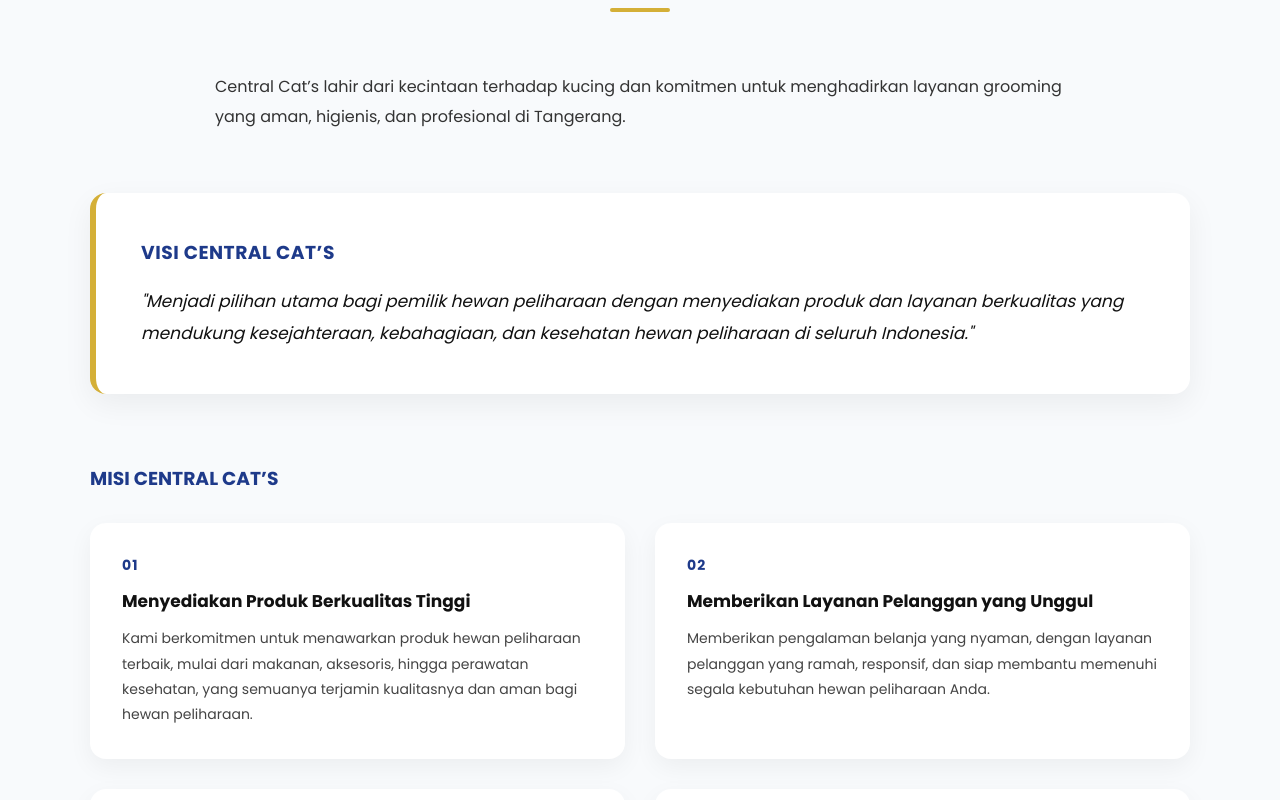
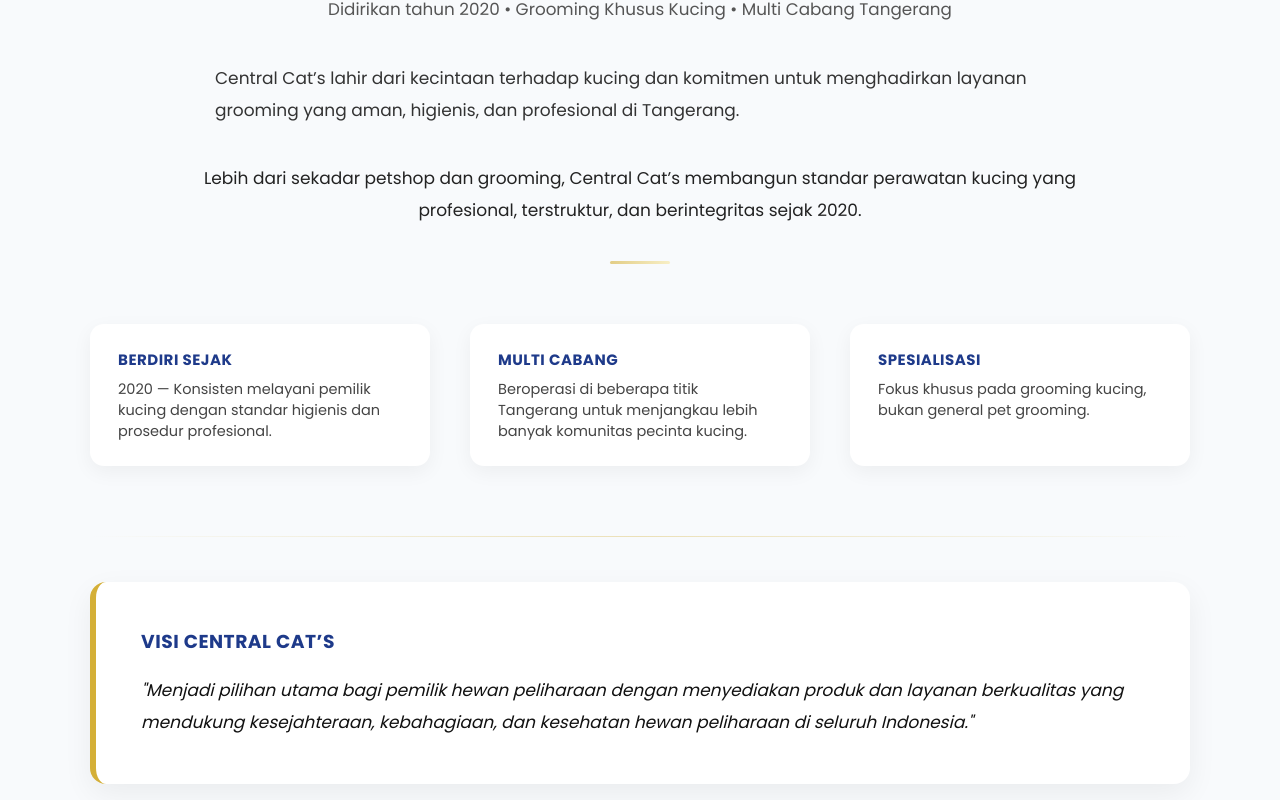
Before and after one commit to centralcatgrooming-svg/centralcats, a plain HTML site: page tentang.html in a window 1280 px wide. Shown: the part 238-1038 px from the top of the page. Drawn offline with Linux system fonts and the light colour scheme.

Commit message:
Update tentang.html

```diff
--- a/tentang.html
+++ b/tentang.html
@@ -25,9 +25,9 @@
 .mobile-menu a{color:white;text-decoration:none;font-size:18px;font-weight:600;}
 .overlay{position:fixed;top:0;left:0;width:100%;height:100vh;background:rgba(0,0,0,0.45);display:none;z-index:998;}
 .overlay.active{display:block;}
-.section{padding:90px 5% 100px;text-align:center;background:#f8fafc;}
-.corp-container{max-width:1100px;margin:60px auto 0;text-align:left;}
-.corp-intro{max-width:850px;margin:0 auto 60px;font-size:16px;line-height:1.9;color:#333;}
+.section{padding:70px 5% 80px;text-align:center;background:#f8fafc;}
+.corp-container{max-width:1100px;margin:40px auto 0;text-align:left;}
+.corp-intro{max-width:850px;margin:0 auto 35px;font-size:16px;line-height:1.9;color:#333;}
 .vision-box{position:relative;background:#ffffff;padding:45px;border-radius:16px;box-shadow:0 10px 30px rgba(0,0,0,0.06);border-left:6px solid var(--accent);margin-bottom:70px;transition:all .35s cubic-bezier(.4,0,.2,1);cursor:pointer;overflow:hidden;}
 .vision-box::after{content:"";position:absolute;bottom:0;left:0;width:0;height:3px;background:linear-gradient(90deg,var(--accent),#f7e7a1);transition:width .35s ease;}
 .vision-box:hover::after{width:100%;}
@@ -68,7 +68,7 @@
   align-items:center;
   justify-content:center;
   z-index:2000;
-  animation:logoFadeOut 1.8s ease forwards;
+  animation:logoFadeOut 2.3s ease forwards;
 }
 
 .logo-intro img{
@@ -84,15 +84,42 @@
 
 @keyframes logoFadeOut{
   0%{opacity:1;}
-  75%{opacity:1;}
+  80%{opacity:1;}
   100%{opacity:0;visibility:hidden;}
 }
-  10%{opacity:1;}
-  30%{transform:translate(75vw,0vh) scale(.7) rotate(-4deg);}
-  55%{transform:translate(40vw,15vh) scale(.85) rotate(2deg);}
-  80%{transform:translate(10vw,25vh) scale(.7) rotate(6deg);}
-  100%{transform:translate(-20vw,35vh) scale(.5) rotate(8deg);opacity:0;}
+
+/* TYPOGRAPHY SCALE UPGRADE */
+.section h1{font-size:2.6rem;font-weight:700;color:var(--primary);margin-bottom:10px;}
+.section-subtitle{font-size:1.05rem;color:#555;margin-bottom:40px;}
+.corp-intro{font-size:17px;line-height:1.9;}
+.mission-card p{font-size:15px;line-height:1.85;}
+.trust-strip{display:flex;gap:40px;margin:60px 0 70px;flex-wrap:wrap;}
+.trust-item{position:relative;flex:1;min-width:220px;background:#ffffff;padding:24px 28px;border-radius:14px;box-shadow:0 6px 20px rgba(0,0,0,0.05);transition:all .35s cubic-bezier(.4,0,.2,1);cursor:pointer;overflow:hidden;}
+.trust-item::after{content:"";position:absolute;bottom:0;left:0;width:0;height:3px;background:linear-gradient(90deg,var(--accent),#f7e7a1);transition:width .35s ease;}
+.trust-item:hover::after{width:100%;}
+.trust-item:hover{transform:translateY(-6px);box-shadow:0 18px 40px rgba(0,0,0,0.08),0 0 0 2px rgba(212,175,55,0.25);background:linear-gradient(135deg,#ffffff,#fffdf6);}
+.trust-item h4{color:var(--primary);margin-bottom:8px;font-size:15px;letter-spacing:.5px;}
+.trust-item p{font-size:14.5px;color:#444;}
+.brand-positioning{max-width:900px;margin:0 auto 35px;font-size:17px;line-height:1.9;color:#222;font-weight:500;text-align:center;}
+@media(max-width:768px){.trust-strip{flex-direction:column;gap:18px;}.section h1{font-size:2rem;}}
+
+/* PREMIUM SUBTLE DIVIDER */
+.divider{
+  width:100%;
+  height:1px;
+  background:linear-gradient(to right, transparent, rgba(212,175,55,0.35), transparent);
+  margin:45px 0;
 }
+
+.divider-soft{
+  width:60px;
+  height:3px;
+  background:linear-gradient(90deg,var(--accent),#f7e7a1);
+  margin:35px auto;
+  border-radius:3px;
+  opacity:.6;
+}
+
 </style>
 </head>
 <body>
@@ -126,18 +153,45 @@
 <a href="index.html#contact">Kontak</a>
 </div>
 <div class="overlay"></div>
+<main>
 <section class="section">
-<h2>Profil Central Cat’s</h2>
+<h1>Profil Central Cat’s</h1>
+<div class="section-subtitle">Didirikan tahun 2020 • Grooming Khusus Kucing • Multi Cabang Tangerang</div>
 <div class="corp-container">
 
 <div class="corp-intro">
 Central Cat’s lahir dari kecintaan terhadap kucing dan komitmen untuk menghadirkan layanan grooming yang aman, higienis, dan profesional di Tangerang.
 </div>
 
+<div class="brand-positioning">
+Lebih dari sekadar petshop dan grooming, Central Cat’s membangun standar perawatan kucing yang profesional, terstruktur, dan berintegritas sejak 2020.
+</div>
+
+<div class="divider-soft"></div>
+
+<div class="trust-strip">
+  <div class="trust-item">
+    <h4>BERDIRI SEJAK</h4>
+    <p>2020 — Konsisten melayani pemilik kucing dengan standar higienis dan prosedur profesional.</p>
+  </div>
+  <div class="trust-item">
+    <h4>MULTI CABANG</h4>
+    <p>Beroperasi di beberapa titik Tangerang untuk menjangkau lebih banyak komunitas pecinta kucing.</p>
+  </div>
+  <div class="trust-item">
+    <h4>SPESIALISASI</h4>
+    <p>Fokus khusus pada grooming kucing, bukan general pet grooming.</p>
+  </div>
+</div>
+
+<div class="divider"></div>
+
 <div class="vision-box">
 <h3>VISI CENTRAL CAT’S</h3>
 <p>"Menjadi pilihan utama bagi pemilik hewan peliharaan dengan menyediakan produk dan layanan berkualitas yang mendukung kesejahteraan, kebahagiaan, dan kesehatan hewan peliharaan di seluruh Indonesia."</p>
 </div>
+
+<div class="divider"></div>
 
 <h3 style="color:var(--primary);margin-bottom:30px;">MISI CENTRAL CAT’S</h3>
 <div class="mission-grid">
@@ -180,6 +234,8 @@
 
 </div>
 
+<div class="divider"></div>
+
 <h3 style="color:var(--primary);margin-bottom:30px;">NILAI-NILAI KAMI</h3>
 <div class="values-strip">
 <div class="value-box">KUALITAS & KEAMANAN</div>
@@ -190,6 +246,7 @@
 
 </div>
 </section>
+</main>
 <footer>
 <div class="footer-container">
 <div>
@@ -242,7 +299,7 @@
   if(intro && intro.parentNode){
     intro.parentNode.removeChild(intro);
   }
-},1800);
+},2300);
 </script>
 </body>
 </html>
```
